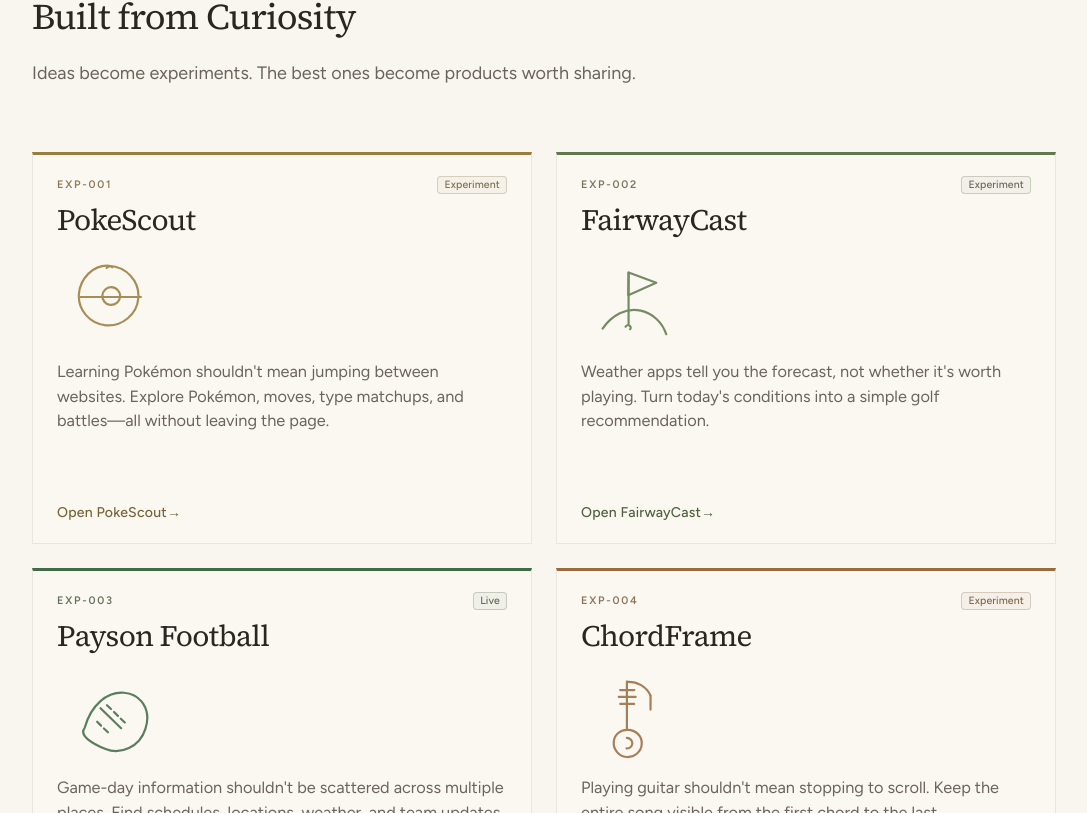
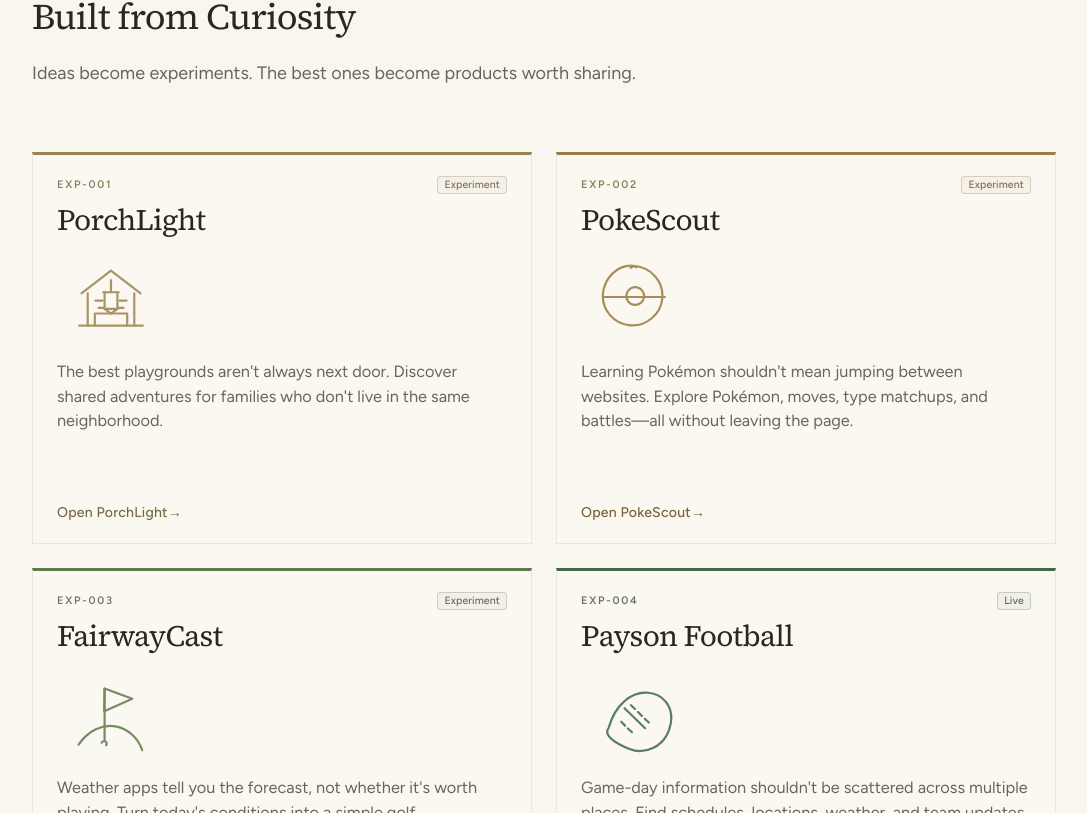
Before and after one commit to bears4life-utsf/BigSandLabs, a Next.js app: page / in a window 1280 px wide. Shown: the part 1587-2400 px from the top of the page, without its empty margins (96-1183 px from the left). Built offline with nearby package versions, Linux system fonts and the light colour scheme.

Commit message:
Add PorchLight and reorder the experiment catalog.
Introduce EXP-001 PorchLight with a porch-lantern mark and shift existing experiment IDs to follow.

Co-authored-by: Cursor <cursoragent@cursor.com>

```diff
--- a/src/app/globals.css
+++ b/src/app/globals.css
@@ -599,6 +599,10 @@ body {
     color var(--theme-duration) var(--theme-ease);
 }
 
+.experiment-accent-porch {
+  --experiment-accent: #9a8452;
+}
+
 .experiment-accent-gold {
   --experiment-accent: #9a7d3f;
 }
@@ -621,6 +625,10 @@ body {
 
 .experiment-accent-slate {
   --experiment-accent: #5a6d7c;
+}
+
+[data-theme="night"] .experiment-accent-porch {
+  --experiment-accent: #c4ae6e;
 }
 
 [data-theme="night"] .experiment-accent-gold {
@@ -715,6 +723,10 @@ body {
 
 .experiment-mark-flag {
   transform-origin: 28px 17px;
+}
+
+.experiment-card:hover .experiment-illustration--porchlight .experiment-mark-motion {
+  transform: rotate(-5deg) translateY(1px);
 }
 
 .experiment-card:hover .experiment-illustration--pokescout .experiment-mark-motion {
--- a/src/components/ExperimentIllustration.tsx
+++ b/src/components/ExperimentIllustration.tsx
@@ -16,6 +16,28 @@ const svgProps = {
   strokeLinecap: "round" as const,
   strokeLinejoin: "round" as const,
 };
+
+function PorchLightMark() {
+  return (
+    <svg className="experiment-mark" viewBox="0 0 64 64" {...svgProps}>
+      <g className="experiment-mark-motion">
+        <path d="M14.5 29.2 32 15.8 49.5 29.2" />
+        <path d="M18.2 29.2V48.4" />
+        <path d="M45.8 29.2V48.4" />
+        <path d="M13.2 48.4h37.6" />
+        <path d="M22.4 48.4V41.2h19.2v7.2" />
+        <path d="M32 21.4v7.2" />
+        <path d="M27.4 28.6h9.2" />
+        <path d="M28.2 28.6v9.8h7.6V28.6" />
+        <path d="M28.2 38.4 32 41.2 35.8 38.4" />
+        <path d="M22.8 33.6h4.2" />
+        <path d="M37 33.6h4.2" />
+        <path d="M24.6 37.8h2.8" />
+        <path d="M36.6 37.8h2.8" />
+      </g>
+    </svg>
+  );
+}
 
 function PokeScoutMark() {
   return (
@@ -100,6 +122,7 @@ function TimeFrameMark() {
 }
 
 const illustrations: Record<ExperimentIllustration, () => ReactElement> = {
+  porchlight: PorchLightMark,
   pokescout: PokeScoutMark,
   fairwaycast: FairwayCastMark,
   "payson-football": PaysonFootballMark,
--- a/src/content/experiments.ts
+++ b/src/content/experiments.ts
@@ -1,6 +1,7 @@
 export type ExperimentStatus = "Experiment" | "Live";
 
 export type ExperimentAccent =
+  | "porch"
   | "gold"
   | "golf"
   | "payson"
@@ -9,6 +10,7 @@ export type ExperimentAccent =
   | "slate";
 
 export type ExperimentIllustration =
+  | "porchlight"
   | "pokescout"
   | "fairwaycast"
   | "payson-football"
@@ -31,8 +33,20 @@ export type Experiment = {
 
 export const experiments: Experiment[] = [
   {
+    id: "porchlight",
+    catalogId: "EXP-001",
+    name: "PorchLight",
+    description:
+      "The best playgrounds aren't always next door. Discover shared adventures for families who don't live in the same neighborhood.",
+    status: "Experiment",
+    accent: "porch",
+    illustration: "porchlight",
+    href: "https://bears4life-utsf.github.io/porchlight/",
+    hrefLabel: "Open PorchLight",
+  },
+  {
     id: "pokescout",
-    catalogId: "EXP-001",
+    catalogId: "EXP-002",
     name: "PokeScout",
     description:
       "Learning Pokémon shouldn't mean jumping between websites. Explore Pokémon, moves, type matchups, and battles—all without leaving the page.",
@@ -44,7 +58,7 @@ export const experiments: Experiment[] = [
   },
   {
     id: "fairwaycast",
-    catalogId: "EXP-002",
+    catalogId: "EXP-003",
     name: "FairwayCast",
     description:
       "Weather apps tell you the forecast, not whether it's worth playing. Turn today's conditions into a simple golf recommendation.",
@@ -56,7 +70,7 @@ export const experiments: Experiment[] = [
   },
   {
     id: "payson-football",
-    catalogId: "EXP-003",
+    catalogId: "EXP-004",
     name: "Payson Football",
     description:
       "Game-day information shouldn't be scattered across multiple places. Find schedules, locations, weather, and team updates in one place.",
@@ -68,7 +82,7 @@ export const experiments: Experiment[] = [
   },
   {
     id: "chordframe",
-    catalogId: "EXP-004",
+    catalogId: "EXP-005",
     name: "ChordFrame",
     description:
       "Playing guitar shouldn't mean stopping to scroll. Keep the entire song visible from the first chord to the last.",
@@ -80,7 +94,7 @@ export const experiments: Experiment[] = [
   },
   {
     id: "closetcast",
-    catalogId: "EXP-005",
+    catalogId: "EXP-006",
     name: "ClosetCast",
     description:
       "Knowing the temperature isn't the same as knowing what to wear. Get clothing recommendations based on the conditions you'll actually experience.",
@@ -92,7 +106,7 @@ export const experiments: Experiment[] = [
   },
   {
     id: "timeframe",
-    catalogId: "EXP-006",
+    catalogId: "EXP-007",
     name: "TimeFrame",
     description:
       "Dates shouldn't just mark time. Discover the people and events that make every day in history worth remembering.",
```
